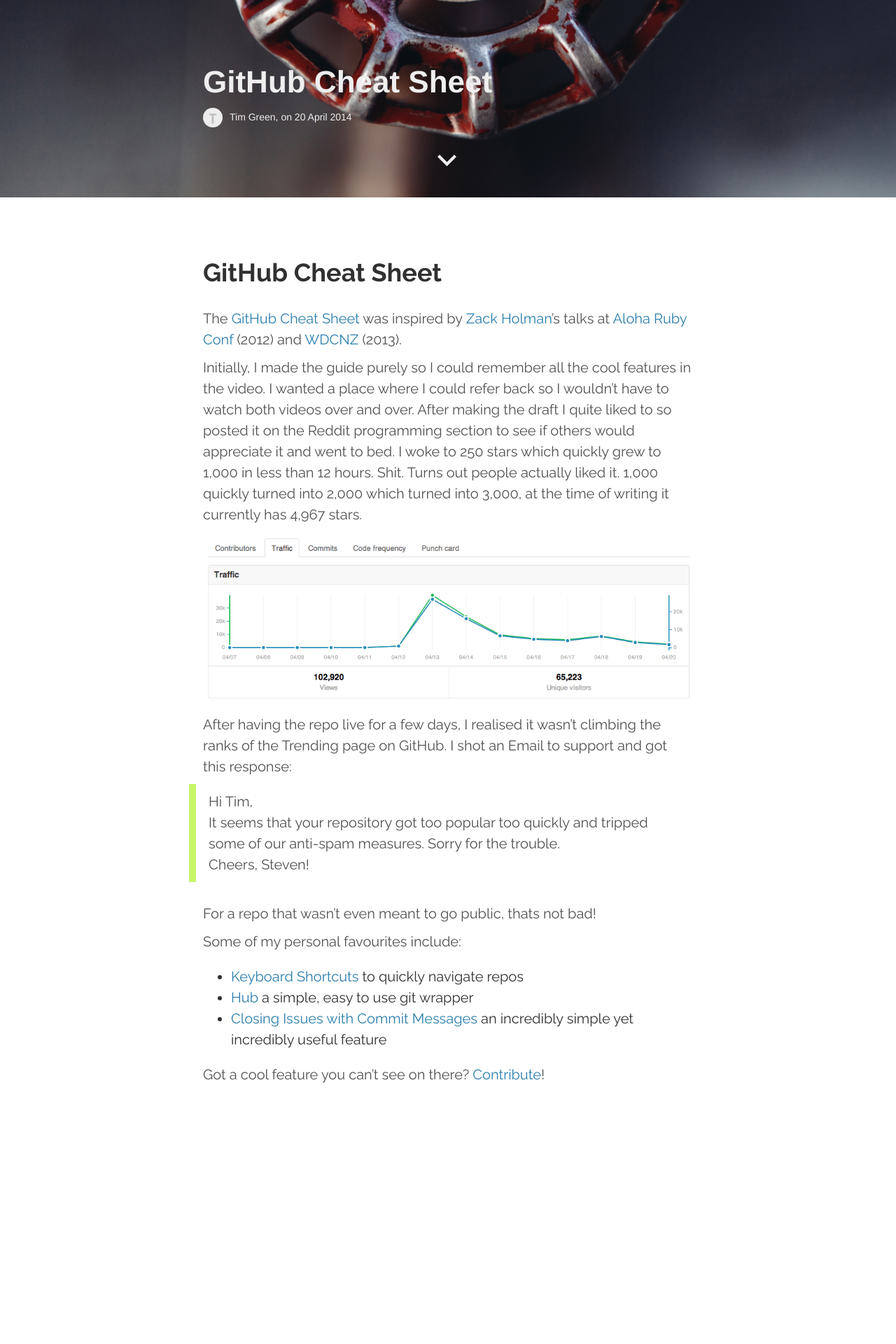
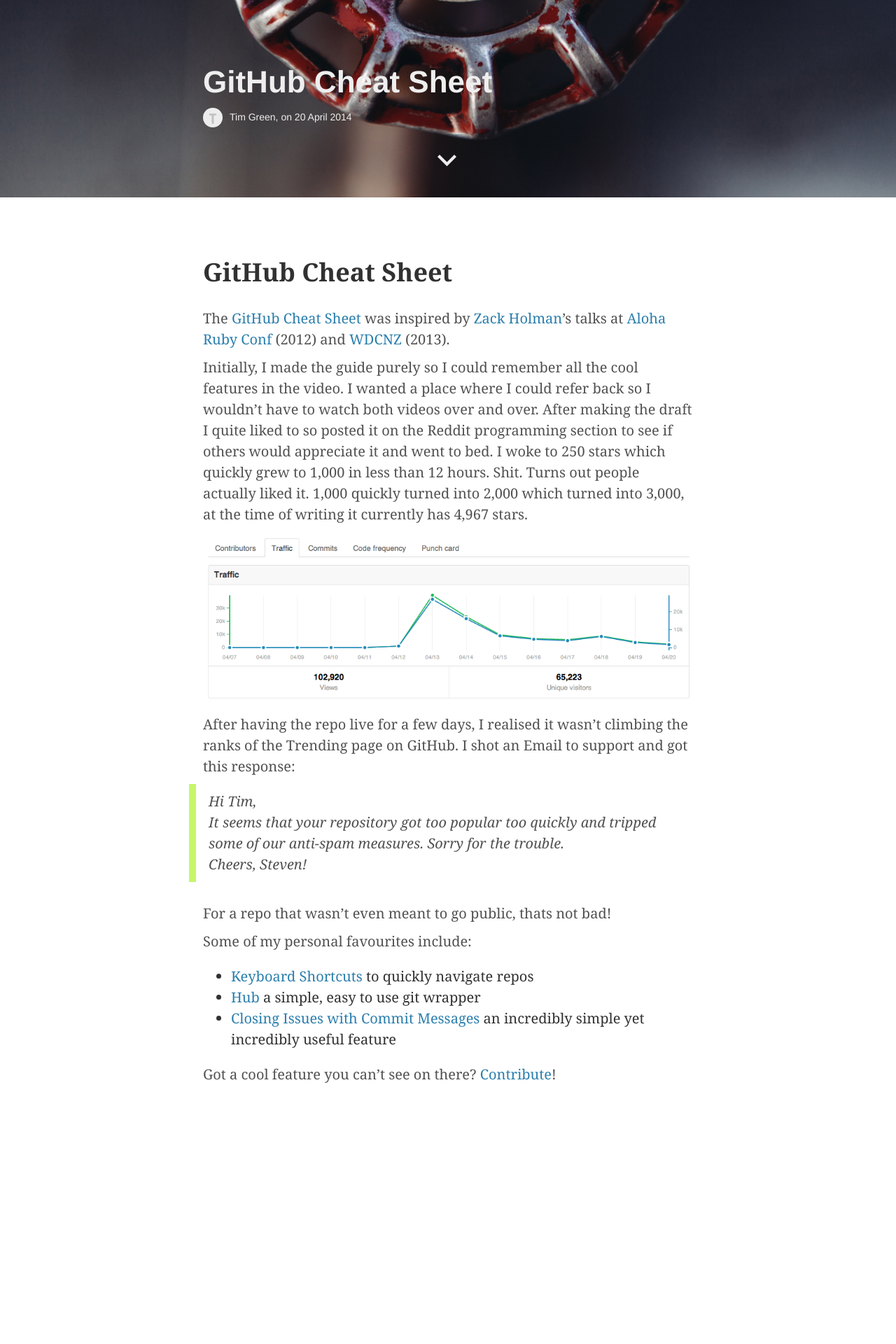
Before and after one commit to tiimgreen/tiimgreen.github.io, a Jekyll site: the page built from _posts/2014-04-20-github-cheat-sheet.markdown, in a window 1280 px wide. Shown: the part 618-2538 px from the top of the page at 70% size. Built offline with Jekyll 4.4.1, drawn with Linux system fonts in a browser that asks for light colours; some web fonts are replaced; Markdown is read by kramdown in place of the engine named in the settings.

Commit message:
Change font, update styling

```diff
--- a/_includes/head.html
+++ b/_includes/head.html
@@ -20,7 +20,7 @@
 	<link rel="stylesheet" type="text/css" media="only screen and (max-width: 899px)" href="/assets/css/mobile.css" />
 	<link href="/assets/css/genericons.css" type="text/css" rel="stylesheet" />
 	<link href="/assets/css/syntax.css" type="text/css" rel="stylesheet" />
-	<link href='http://fonts.googleapis.com/css?family=Raleway:400,300,700' rel='stylesheet' type='text/css'>
+	<link href='http://fonts.googleapis.com/css?family=Droid+Serif:400,700,400italic,700italic' rel='stylesheet' type='text/css'>
 	<link rel="apple-touch-icon" href="{{ site.url }}{{ site.icon }}">
 	<link rel="shortcut icon" href="{{ site.url }}/assets/images/favicon.ico">
 	<link rel="alternate" type="application/rss+xml" title="RSS" href="{{ site.url }}/atom.xml">
--- a/assets/css/default.css
+++ b/assets/css/default.css
@@ -169,7 +169,7 @@
 }
 
 #article, #comments {
-	font-family: Raleway, Georgia, "Times New Roman", serif;
+	font-family: 'Droid Serif', Georgia, "Times New Roman", serif;
 	font-weight: 400;
 	letter-spacing: 0px;
 	font-size: 20px;
@@ -253,6 +253,7 @@
 
 blockquote {
 	border-left: 10px solid #C7F66A;
+	font-style:italic;
 }
 
 blockquote p {
```
